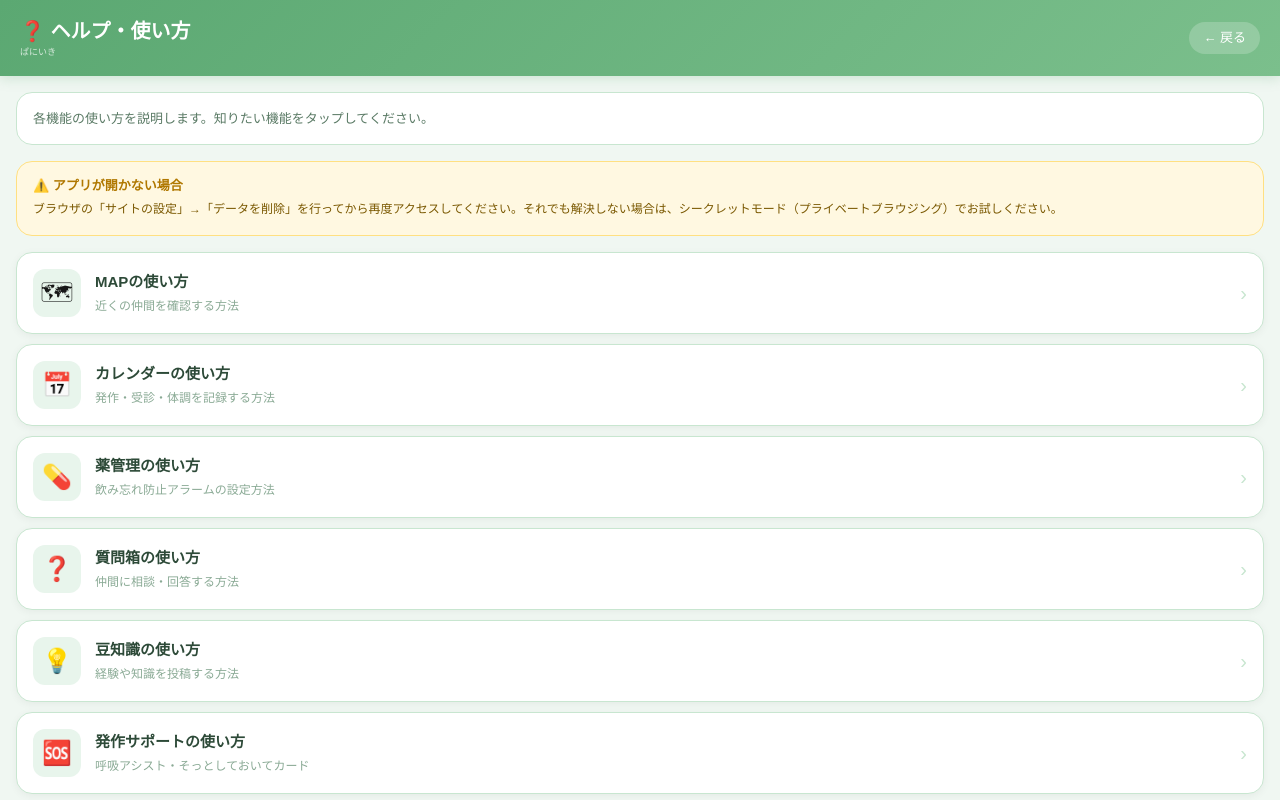
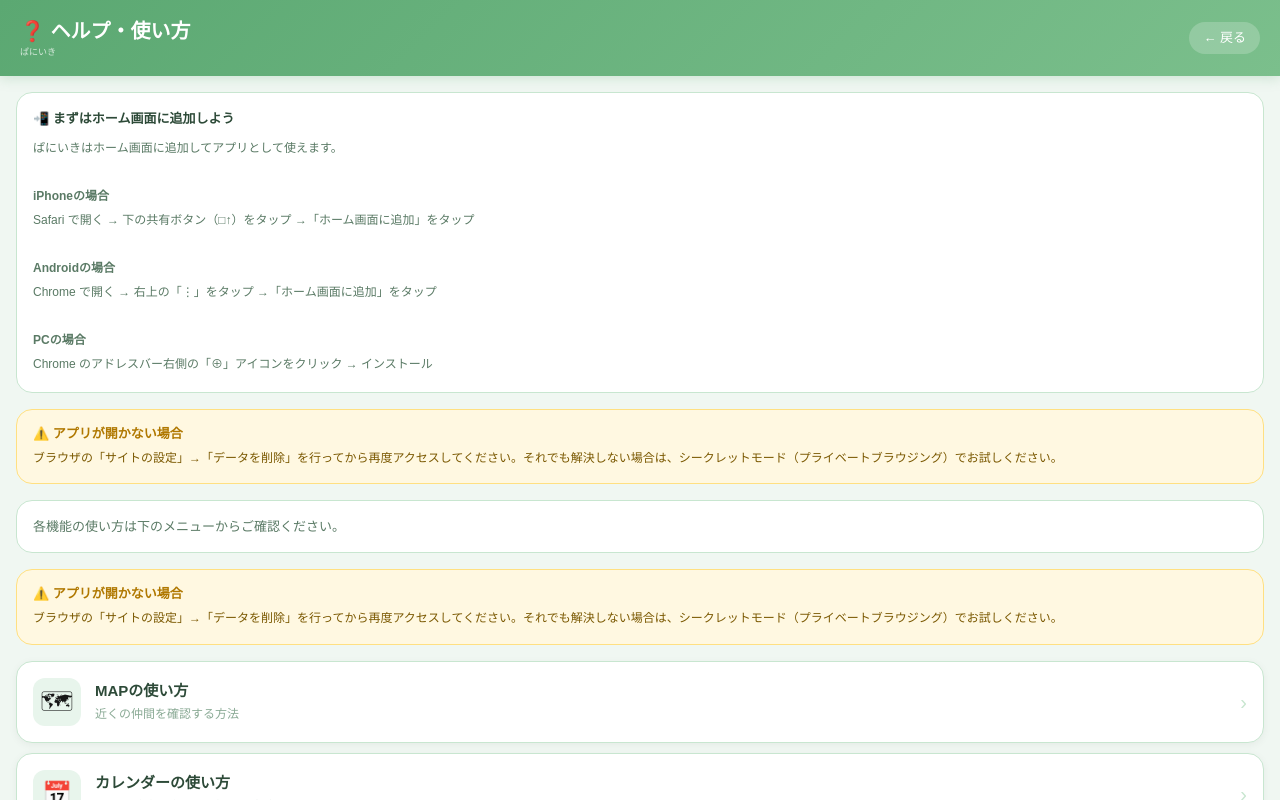
Before and after one commit to adosennsu8-netizen/paniiki, a Next.js app: page /help in a window 1280 px wide. Shown: the top 800 px of the page. Built offline with nearby package versions, Linux system fonts and the light colour scheme.

Commit message:
feat: ヘルプページにインストール手順追加

```diff
--- a/src/app/help/page.tsx
+++ b/src/app/help/page.tsx
@@ -24,9 +24,30 @@ export default function HelpPage() {
       </div>
 
       <div style={{ padding:"16px 16px 80px" }}>
+         <div style={{ background:"#fff", borderRadius:16, padding:"16px", marginBottom:16, border:"1px solid #c8e6d0" }}>
+          <div style={{ fontSize:13, fontWeight:700, color:"#2d4a38", marginBottom:8 }}>📲 まずはホーム画面に追加しよう</div>
+          <div style={{ fontSize:12, color:"#5a7a65", lineHeight:2.0 }}>
+            ぱにいきはホーム画面に追加してアプリとして使えます。<br/>
+            <br/>
+            <strong>iPhoneの場合</strong><br/>
+            Safari で開く → 下の共有ボタン（□↑）をタップ →「ホーム画面に追加」をタップ<br/>
+            <br/>
+            <strong>Androidの場合</strong><br/>
+            Chrome で開く → 右上の「⋮」をタップ →「ホーム画面に追加」をタップ<br/>
+            <br/>
+            <strong>PCの場合</strong><br/>
+            Chrome のアドレスバー右側の「⊕」アイコンをクリック → インストール
+          </div>
+        </div>
+        <div style={{ background:"#fff8e1", borderRadius:16, padding:"14px 16px", marginBottom:16, border:"1px solid #ffe082" }}>
+          <div style={{ fontSize:13, fontWeight:700, color:"#b07800", marginBottom:4 }}>⚠️ アプリが開かない場合</div>
+          <div style={{ fontSize:12, color:"#7a5800", lineHeight:1.8 }}>
+            ブラウザの「サイトの設定」→「データを削除」を行ってから再度アクセスしてください。それでも解決しない場合は、シークレットモード（プライベートブラウジング）でお試しください。
+          </div>
+        </div>
         <div style={{ background:"#fff", borderRadius:16, padding:"14px 16px", marginBottom:16, border:"1px solid #c8e6d0" }}>
           <div style={{ fontSize:13, color:"#5a7a65", lineHeight:1.8 }}>
-            各機能の使い方を説明します。知りたい機能をタップしてください。
+            各機能の使い方は下のメニューからご確認ください。
           </div>
         </div>
       <div style={{ background:"#fff8e1", borderRadius:16, padding:"14px 16px", marginBottom:16, border:"1px solid #ffe082" }}>
```
